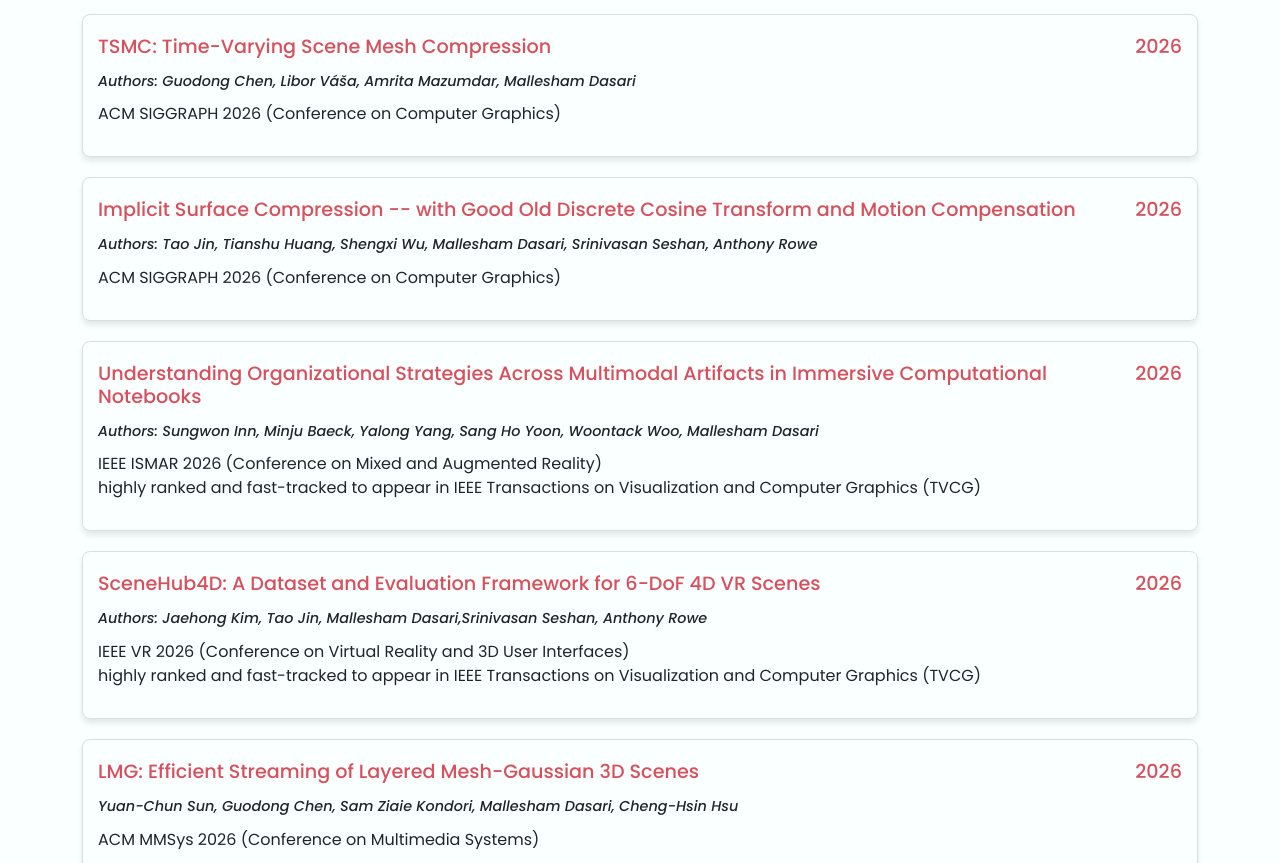
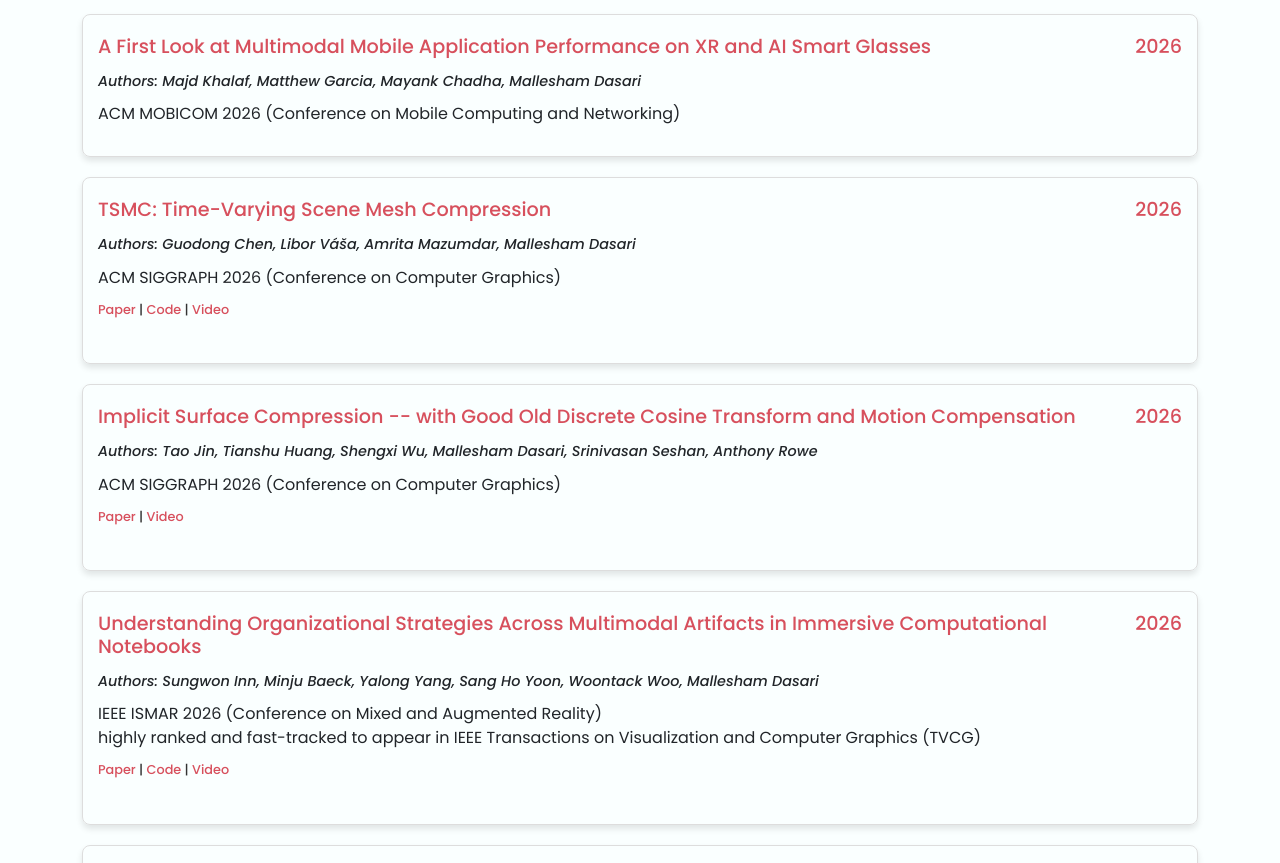
Before and after one commit to SINRG-Lab/sinrg, a plain HTML site: page publications/publications.html in a window 1280 px wide. Shown: the part 207-1070 px from the top of the page. Drawn offline with nearby package versions, Linux system fonts and the light colour scheme.

Commit message:
updating the mobicom papper news

```diff
--- a/publications/publications.html
+++ b/publications/publications.html
@@ -52,6 +52,19 @@
 
         <div class="publication">
             <div class="publication-title-container">
+                <h3 class="publication-title">A First Look at Multimodal Mobile Application Performance on XR and AI Smart Glasses</h3>
+                <h3 class="publication-title-year">2026</h3>
+            </div>
+            <p class="publication-authors">
+                Authors: Majd Khalaf, Matthew Garcia, Mayank Chadha, Mallesham Dasari
+            </p>
+            <p class="publication-details">
+                ACM MOBICOM 2026 (Conference on Mobile Computing and Networking)
+            </p>
+        </div>
+
+        <div class="publication">
+            <div class="publication-title-container">
                 <h3 class="publication-title">TSMC: Time-Varying Scene Mesh Compression</h3>
                 <h3 class="publication-title-year">2026</h3>
             </div>
@@ -61,6 +74,9 @@
             <p class="publication-details">
                 ACM SIGGRAPH 2026 (Conference on Computer Graphics)
             </p>
+            <p class="publication-links">
+                <a href="/papers/tsmc-siggraph-2026-paper.pdf" target="_blank">Paper</a> | <a href="https://github.com/SINRG-Lab/TSMC" target="_blank">Code</a> | <a href="https://www.youtube.com/watch?v=SAZxm2mBPGE" target="_blank">Video</a>
+            </p> <br>
         </div>
 
         <div class="publication">
@@ -74,6 +90,9 @@
             <p class="publication-details">
                 ACM SIGGRAPH 2026 (Conference on Computer Graphics) <br>
             </p>
+            <p class="publication-links">
+                <a href="/papers/implicit-siggraph-2026-paper.pdf" target="_blank">Paper</a> | <a href="https://www.youtube.com/watch?v=BrwRkba3rhs" target="_blank">Video</a>
+            </p> <br>
         </div>
 
         <div class="publication">
@@ -88,6 +107,9 @@
                 IEEE ISMAR 2026 (Conference on Mixed and Augmented Reality) <br>
 		highly ranked and fast-tracked to appear in IEEE Transactions on Visualization and Computer Graphics (TVCG)
             </p>
+            <p class="publication-links">
+                <a href="/papers/ismar-2026-paper.pdf" target="_blank">Paper</a> | <a href="" target="_blank">Code</a> | <a href="https://www.youtube.com/watch?v=qQ5GcGBe8zs" target="_blank">Video</a>
+            </p> <br>
         </div>
 
         <div class="publication">
@@ -102,6 +124,9 @@
                 IEEE VR 2026 (Conference on Virtual Reality and 3D User Interfaces) <br>
 		highly ranked and fast-tracked to appear in IEEE Transactions on Visualization and Computer Graphics (TVCG)
             </p>
+            <p class="publication-links">
+                <a href="/papers/vr-2026-paper.pdf" target="_blank">Paper</a> | <a href="https://scenehub4d.github.io/" target="_blank">Code</a> | <a href="https://www.youtube.com/watch?v=elKYAvV9EhI" target="_blank">Video</a>
+            </p> <br>
         </div>
 
         <div class="publication">
```
Also changed, not shown: news/news.html (+5 -0 lines), 4 other files.
